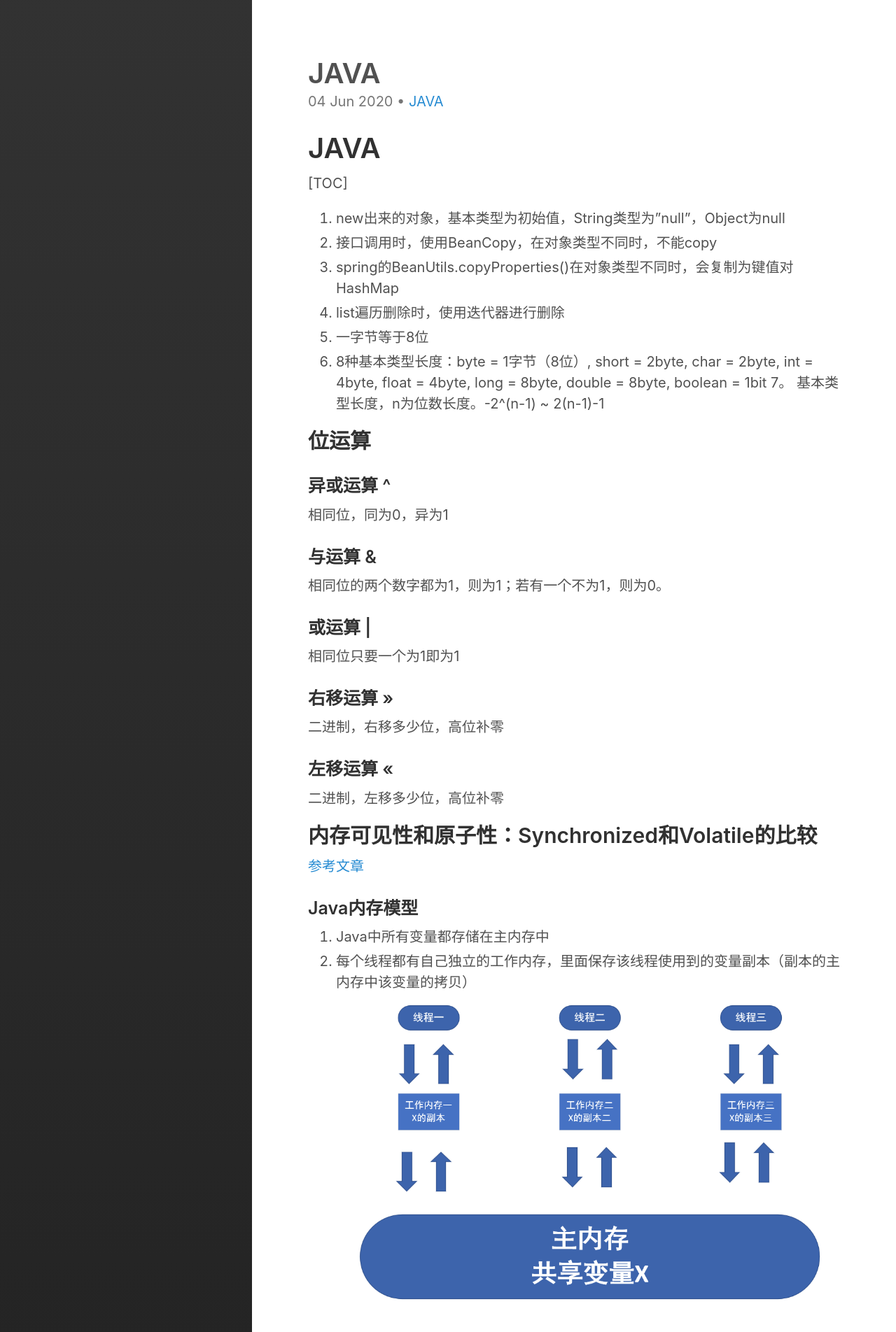
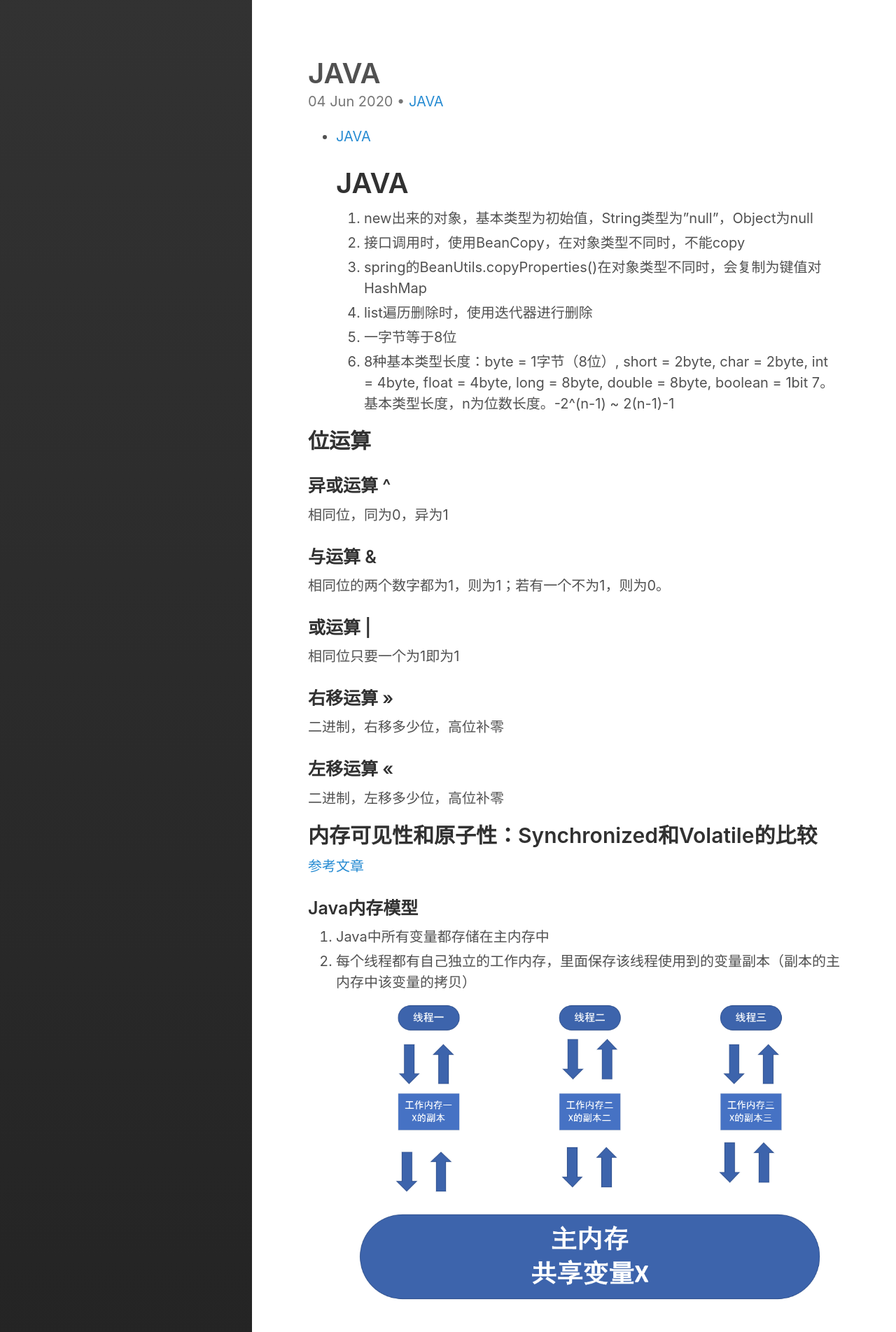
Before and after one commit to LiuYaowei-Geek/LiuYaowei-Geek.github.io, a Jekyll site: the page built from _posts/2020-06-04-JAVA.md, in a window 1280 px wide. Shown: the top 1904 px of the page at 70% size. Built offline with Jekyll 4.4.1, drawn with Linux system fonts in a browser that asks for light colours.

Commit message:
add anchor

```diff
--- a/_posts/2020-06-04-JAVA.md
+++ b/_posts/2020-06-04-JAVA.md
@@ -7,9 +7,8 @@ categories:
 tags:
   - java
 ---
-
+* [JAVA](# JAVA)
 # JAVA
-[TOC]
 1. new出来的对象，基本类型为初始值，String类型为"null"，Object为null
 2. 接口调用时，使用BeanCopy，在对象类型不同时，不能copy
 3. spring的BeanUtils.copyProperties()在对象类型不同时，会复制为键值对HashMap
```
